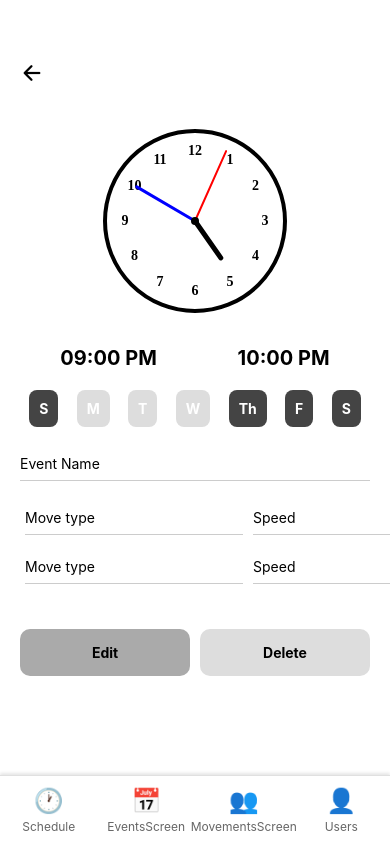
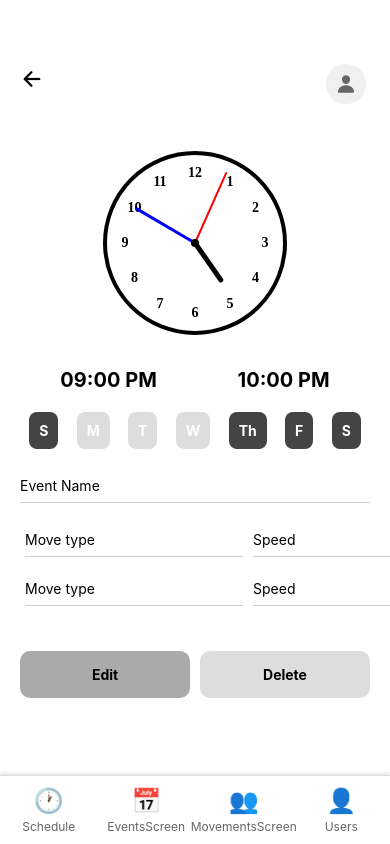
Before and after one commit to AlanMedina53232/Malbouche, a React Native app: screen /Schedule in a window 390 px wide. Built offline with nearby package versions, Linux system fonts and the light colour scheme.

Commit message:
Se agrega boton de avatar a pantalla scheduleScreen

```diff
--- a/principals/restricted/scheduleScreen.js
+++ b/principals/restricted/scheduleScreen.js
@@ -42,13 +42,30 @@ export default function ScheduleScreen({ navigation }) {
       <Text style={styles.dayText}>{day.label}</Text>
     </TouchableOpacity>
   );
+  const currentUser = {
+  id: 1,
+  name: 'Almendro Isaac Medina Ramírez',
+  email: 'AlmIsaMedRam@gmail.com'
+};
+
 
   return (
     <View style={styles.wrapper}>
       <ScrollView contentContainerStyle={styles.container}>
-        <TouchableOpacity style={styles.backButton} onPress={() => navigation.goBack()}>
-          <Ionicons name="arrow-back" size={24} />
-        </TouchableOpacity>
+        <View style={styles.header}>
+  <TouchableOpacity style={styles.backButton} onPress={() => navigation.goBack()}>
+    <Ionicons name="arrow-back" size={24} />
+  </TouchableOpacity>
+
+  <TouchableOpacity
+    style={styles.profileButton}
+    onPress={() => navigation.navigate('UserDetail', { user: currentUser })}
+  >
+    <View style={styles.avatarSmall}>
+      <Ionicons name="person" size={20} color="#666" />
+    </View>
+  </TouchableOpacity>
+</View>
 
         <AnalogClock hour={21} minute={0} />
 
@@ -173,4 +190,21 @@ const styles = StyleSheet.create({
   buttonText: {
     fontWeight: 'bold',
   },
+   profileButton: {
+    padding: 4,
+  },
+  avatarSmall: {
+    width: 40,
+    height: 40,
+    borderRadius: 20,
+    backgroundColor: '#f0f0f0',
+    justifyContent: 'center',
+    alignItems: 'center',
+  },
+  header: {
+  flexDirection: 'row',
+  justifyContent: 'space-between',
+  alignItems: 'center',
+  marginBottom: 10,
+},
 });
```
